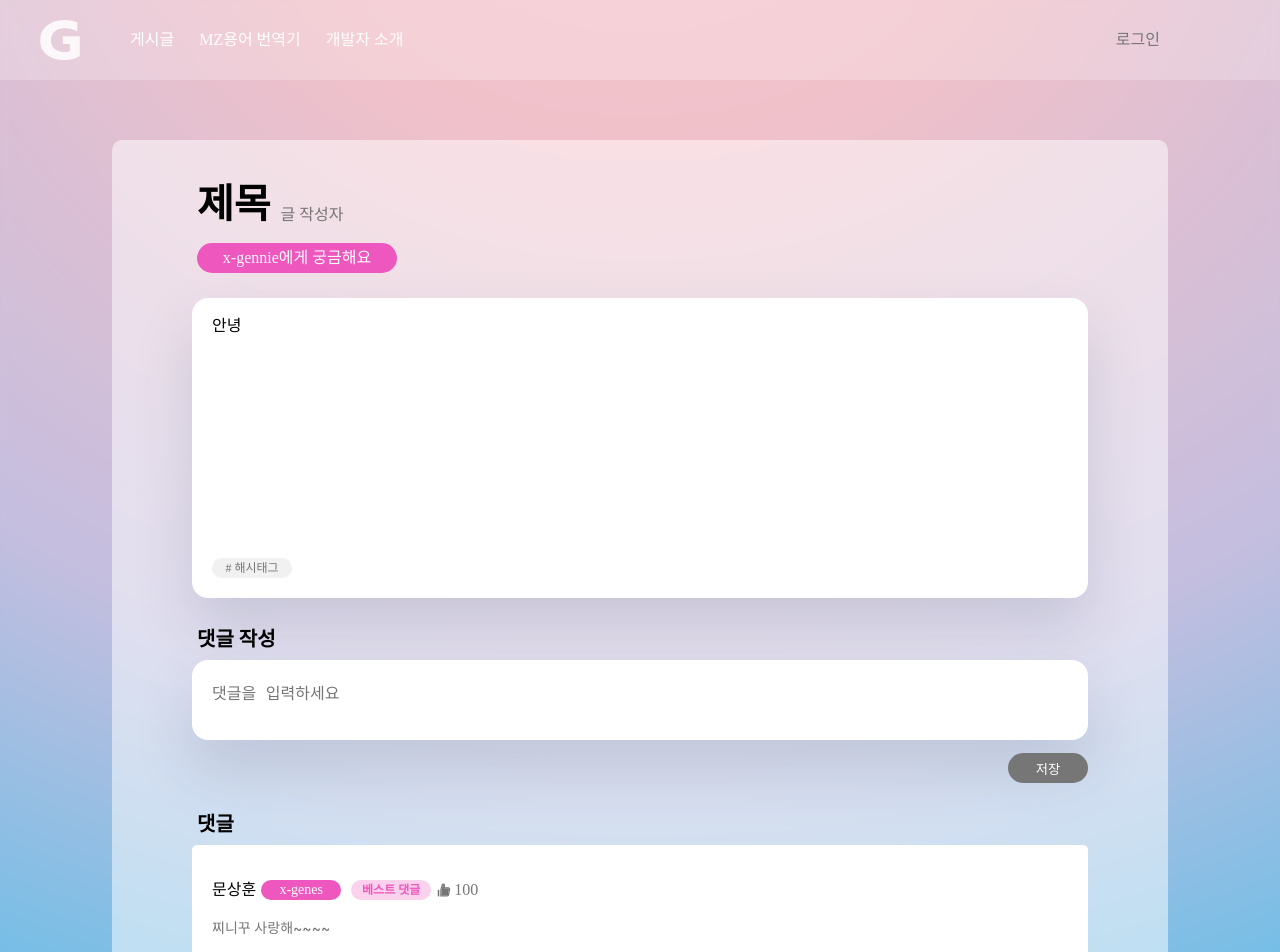
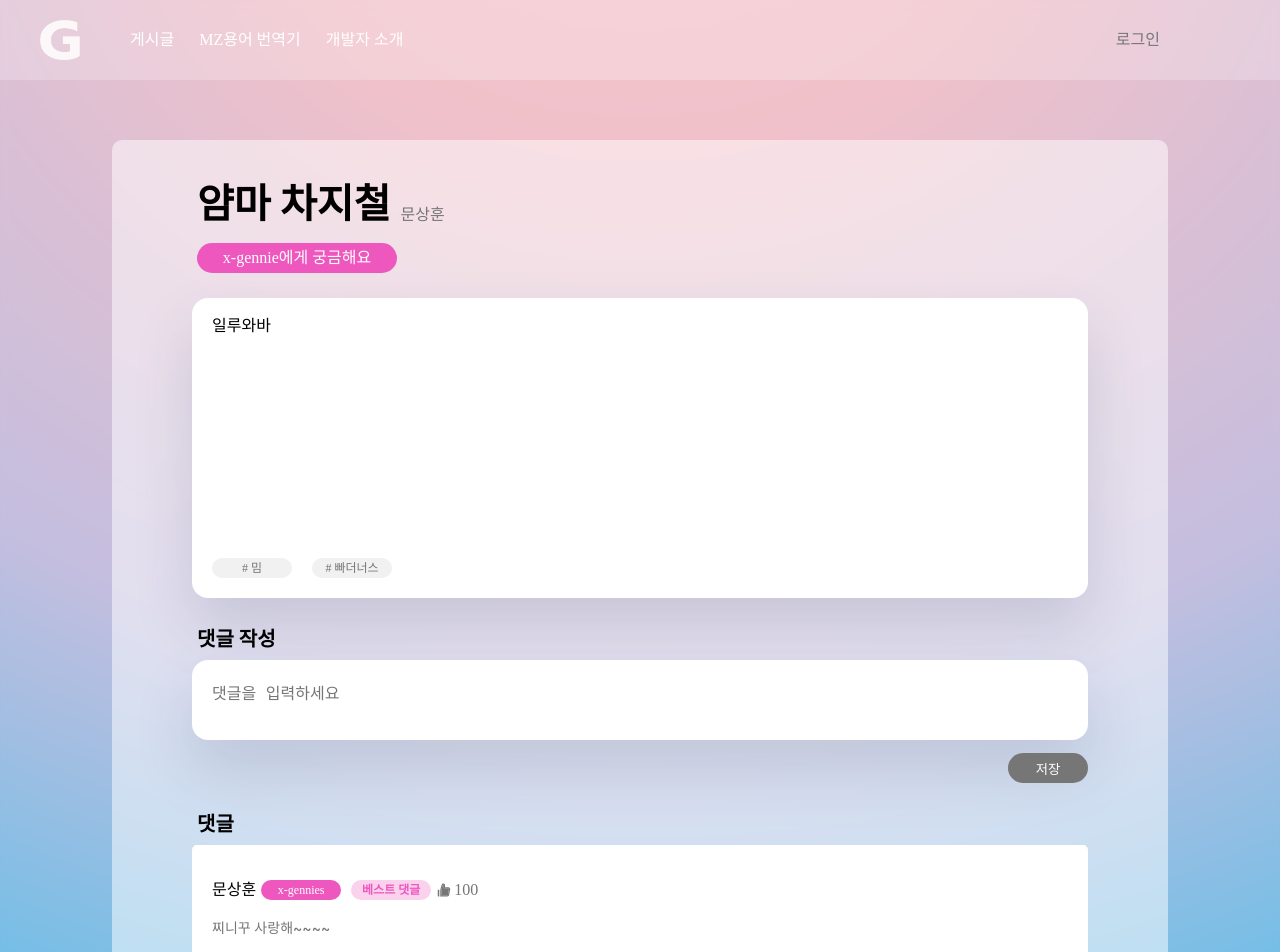
Before and after one commit to SMSH-2022/Frontend, a React (Create React App) app in the folder front/: page /post/1 in a window 1280 px wide. Shown: the top 952 px of the page. Built offline with nearby package versions, Linux system fonts and the light colour scheme.

Commit message:
Fix: 찌니꾸

```diff
--- a/front/src/routes/Post.js
+++ b/front/src/routes/Post.js
@@ -67,6 +67,7 @@ const Tag = styled(Button)`
     width: 80px;
     height: 20px;
     margin: 20px;
+    margin-right: 0px;
 `
 
 const SubTitle = styled(Title)`
@@ -148,12 +149,13 @@ const Hr = styled.hr`
 const CommentButton = styled(Button)`
     width: 80px;
     height: 20px;
-    font-size: 14px;
+    font-size: 12px;
+    background-color: ${(props) => props.gennie === "x" ? "#EE58BE" : "#75C5EA"};
 `;
 
 const BestButton = styled(CommentButton)`
-    color: #EE58BE;
-    background: rgba(238, 88, 190, 0.27);
+    color: ${(props) => props.gennie === "x" ? "#EE58BE" : "#75C5EA"};
+    background-color: ${(props) => props.gennie === "x" ? "rgba(238, 88, 190, 0.27)" : "rgba(117, 197, 234, 0.27)"};
     font-size: 12px;
     font-weight: 600;
 `
@@ -166,10 +168,25 @@ const Likes = styled.div`
     cursor: pointer;
 `
 
+const postDummy = {
+    id: 3,
+    title: "얌마 차지철",
+    user: "문상훈",
+    gennie: "x",
+    content: "일루와바",
+    tags: ["밈", "빠더너스"],
+}
+
+const dummies = [
+    { id: 1, name: "문상훈", gennie: "x",  content: "찌니꾸 사랑해~~~~", likes: 100, isLiked: true},
+    { id: 2, name: "차지철", gennie: "mz",  content: "댓글2", likes: 75, isLiked: false},
+];
+
 function Post() {
     const postId = useLocation().pathname.substring(6); // 게시물 id
+    const [post, setPost] = useState(postDummy);
     const [newComment, setNewComment] = useState();
-    const [comments, setComments] = useState([{id: 1, name: "문상훈" , content: "찌니꾸 사랑해~~~~", likes: 100, isLiked: true}, {id: 2, name: "차지철", content: "댓글2", likes: 75, isLiked: false}]);
+    const [comments, setComments] = useState(dummies);
 
     useEffect(() => {
     //     axios.get(`${API_URL}/${postId}`)
@@ -199,14 +216,20 @@ function Post() {
         <Wrapper>
             <Box>
                 <div style={{display: "flex", marginLeft: "5px", marginBottom: "10px"}}>
-                    <Title>제목</Title>
-                    <div style={{color: "#767676", alignSelf:"flex-end", margin: "5px 10px"}}>글 작성자</div>
+                    <Title>{post.title}</Title>
+                    <div style={{color: "#767676", alignSelf:"flex-end", margin: "5px 10px"}}>{post.user}</div>
                 </div>
-                <Button>x-gennie에게 궁금해요</Button>
+                <Button>{post.gennie}-gennie에게 궁금해요</Button>
 
                 <Textfield>
-                    <div style={{padding: "20px", minHeight: "200px"}}>안녕</div>
-                    <Tag># 해시태그</Tag>
+                    <div style={{padding: "20px", minHeight: "200px"}}>{post.content}</div>
+                    <span style={{display: "flex", flexDirection: "row"}}>
+                    {
+                        post.tags.map((tag) =>
+                            <Tag key={tag}># {tag}</Tag>
+                        )
+                    }
+                    </span>
                 </Textfield>
 
                 <SubTitle>댓글 작성</SubTitle>
@@ -224,10 +247,10 @@ function Post() {
                             {comment !== comments[0] ? <Hr/> : null}
                             <CommentName>
                                 {comment.name}
-                                <CommentButton>x-genes</CommentButton>
+                                <CommentButton gennie={comment.gennie}>{comment.gennie}-gennies</CommentButton>
                                 {
                                     comment === comments[0] ?
-                                    <BestButton>베스트 댓글</BestButton>
+                                    <BestButton gennie={comment.gennie}>베스트 댓글</BestButton>
                                     : null
                                 }
                                 <Likes onClick={() => onClickLike(comment)}>
```
